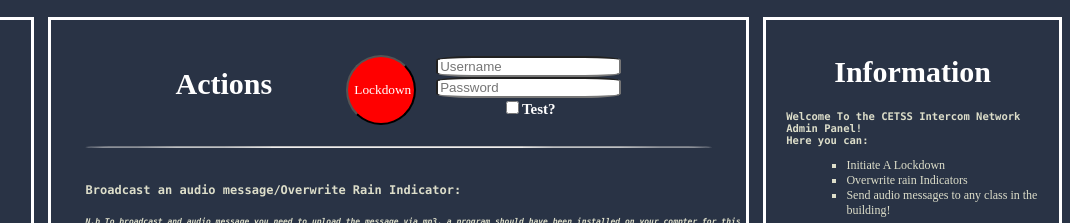
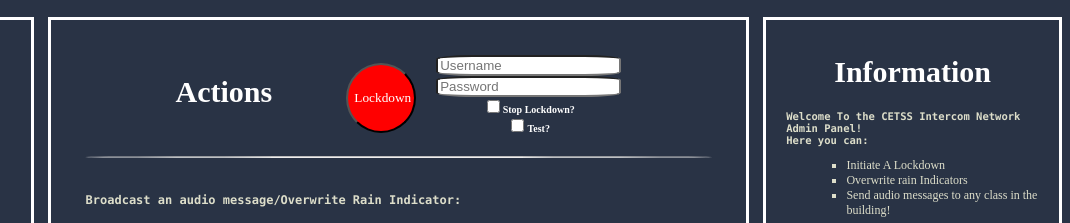
Before and after one commit to HarryOC493/Intercom-Network, a plain HTML site: page index.html in a window 1280 px wide. Shown: the part 139-362 px from the top of the page, 210-1280 px from the left. Drawn offline with Linux system fonts and the light colour scheme.

Commit message:
Added stop lockdown checkbox

```diff
--- a/index.html
+++ b/index.html
@@ -278,7 +278,7 @@
             </div>
 
             <div class="ActionContainer">
-                <h1>Actions <form method='post' action='Lockdown.php'class='LockdownForm' style="display: inline; vertical-align: right;"><input class='LockdownBtn Button1' style='font-family: copperplate' type='submit' value="Lockdown "><div style="margin-left: 3%; display: inline-block; vertical-align: middle;"><input class='LockdownLogin' style="border-radius: 20%;" type='text' name='Username1'placeholder='Username'><br><input class="LockdownLogin" style='border-radius: 20%;' type='text' name='Password1' placeholder="Password"><br><input type="checkbox" id="checkbox" name="test"><label style="font-size: 15px;" for="test">Test?</label></div></h1>
+                <h1>Actions <form method='post' action='Lockdown.php'class='LockdownForm' style="display: inline; vertical-align: right;"><input class='LockdownBtn Button1' style='font-family: copperplate' type='submit' value="Lockdown "><div style="margin-left: 3%; display: inline-block; vertical-align: middle;"><input class='LockdownLogin' style="border-radius: 20%;" type='text' name='Username1'placeholder='Username'><br><input class="LockdownLogin" style='border-radius: 20%;' type='text' name='Password1' placeholder="Password"><br><input type="checkbox" id="checkbox" name="stop"><label style="font-size: 10px;" for="stop">Stop Lockdown?</label><br><input type="checkbox" id="checkbox" name="test"><label style="font-size: 10px;" for="test">Test?</label></div></h1>
                 <hr class="solid">
                 <br>
 
```
